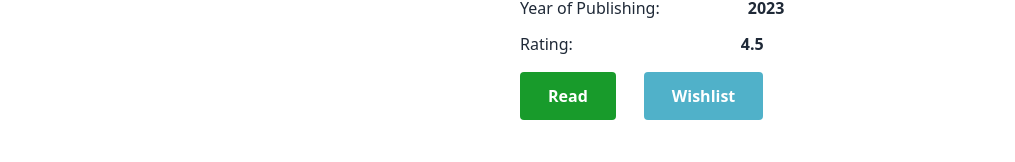
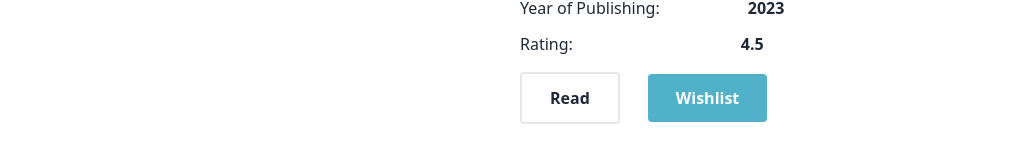
Before and after one commit to RakibHossen678/BookRiot, a React (Vite) app: page /book/1 in a window 1280 px wide. Shown: the part 700-862 px from the top of the page, without its empty margins (128-1143 px from the left). Built offline with nearby package versions, Linux system fonts and the light colour scheme.

Commit message:
Updeated Readme file

```diff
--- a/src/Components/BookDetails.jsx
+++ b/src/Components/BookDetails.jsx
@@ -67,7 +67,7 @@ const BookDetails = () => {
           </p>
         </div>
         <div className="space-x-7 py-4">
-          <button onClick={()=>handleReadBook()} type="button" className=" hover:border-2 font-semibold rounded bg-[#189b2b] hover:bg-transparent hover:text-black px-7 text-white py-3">
+          <button onClick={()=>handleReadBook()} type="button" className=" border-2 font-semibold rounded hover:bg-[#189b2b] bg-transparent hover:text-white hover:border-none px-7  py-3">
           Read
           </button>
           <button
```
Also changed, not shown: 1 other file (tests, documents, lock files or other folders).
